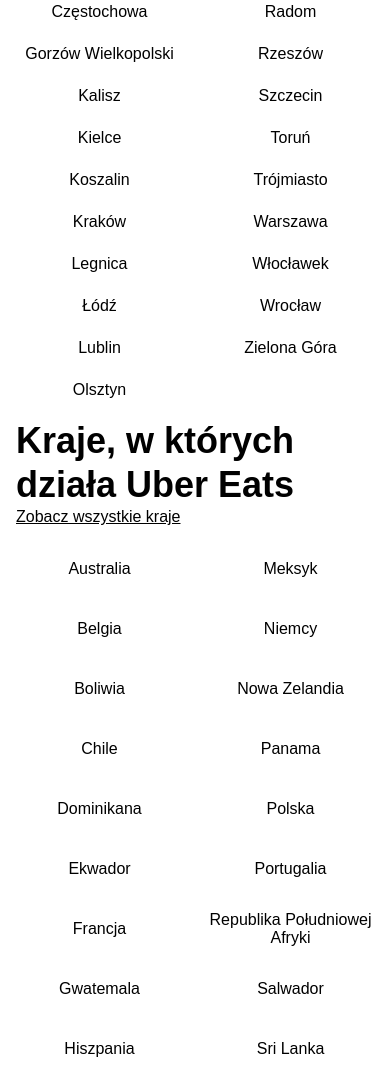
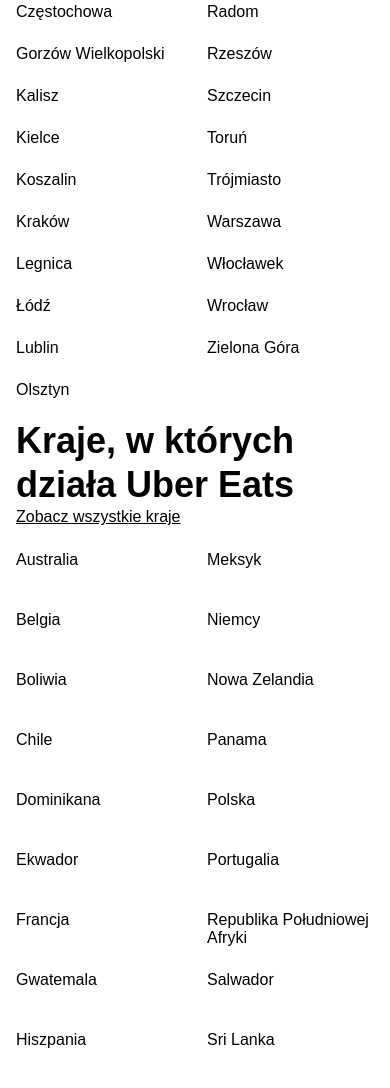
Before and after one commit to shadownxr/zadanie1, a website built with webpack: page index.html in a window 390 px wide. Shown: the part 2518-3606 px from the top of the page. Built offline with nearby package versions, Linux system fonts and the light colour scheme; files whose address does not match are found by name.

Commit message:
Chenged alignment of text to left

```diff
--- a/resources/scss/infoSection/infoSection.scss
+++ b/resources/scss/infoSection/infoSection.scss
@@ -138,13 +138,13 @@
             @media screen and (max-width: 820px){
                 grid-template-columns: repeat(2, 1fr);
                 grid-template-rows: repeat(12, 1fr);
-                align-items: center;
-                justify-items: center;
+                align-items: left;
+                justify-items: left;
             }
 
             .name {
                 @media screen and (max-width: 820px){
-                    text-align: center;
+                    text-align: left;
                 }
 
                 a {
@@ -166,13 +166,13 @@
             @media screen and (max-width: 820px){
                 grid-template-columns: repeat(2, 1fr);
                 grid-template-rows: repeat(15, 1fr);
-                align-items: center;
-                justify-items: center;
+                align-items: left;
+                justify-items: left;
             }
 
             .name {
                 @media screen and (max-width: 820px){
-                    text-align: center;
+                    text-align: left;
                 }
 
                 a {
```
Also changed, not shown: assets/css/theme.css, assets/js/theme.js.
